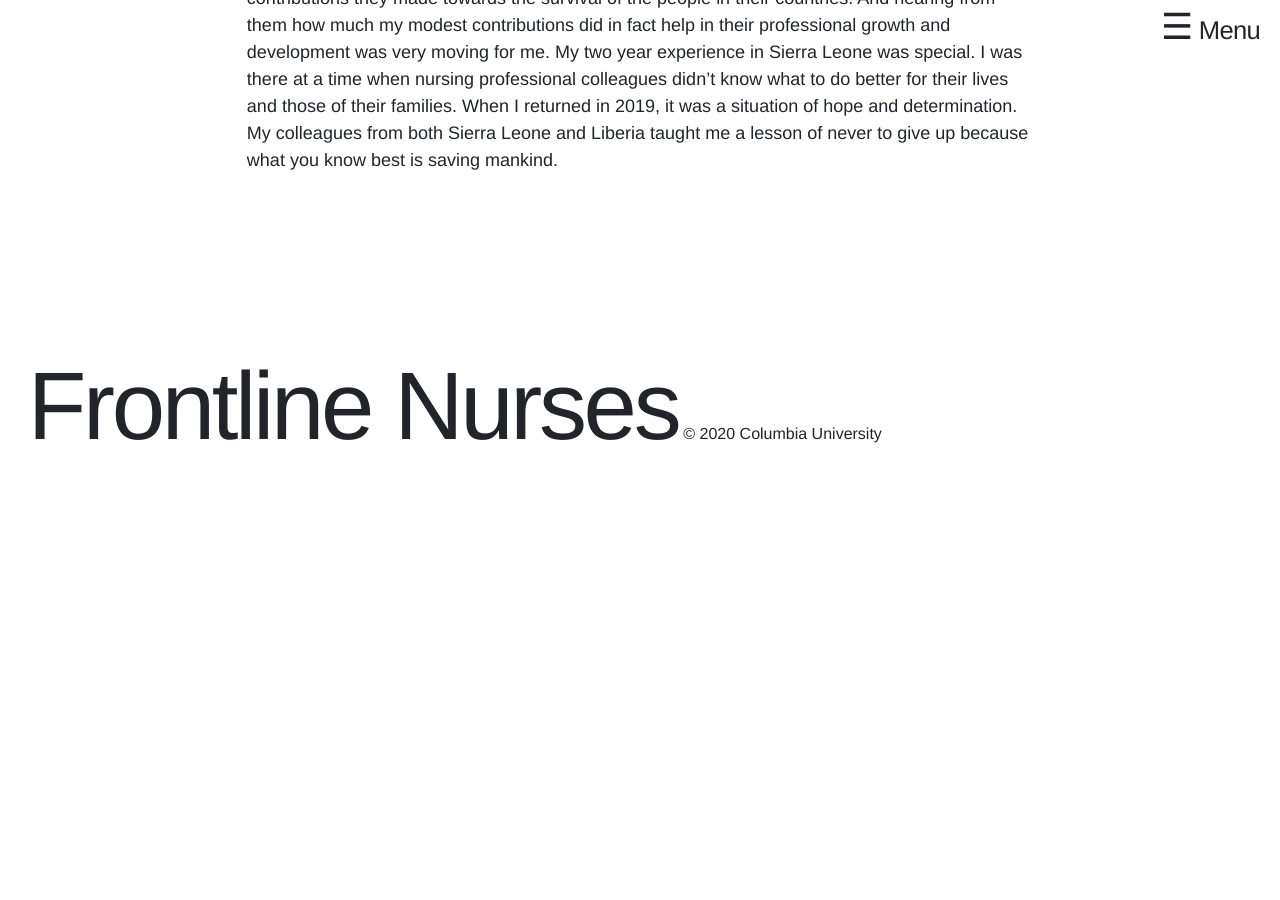
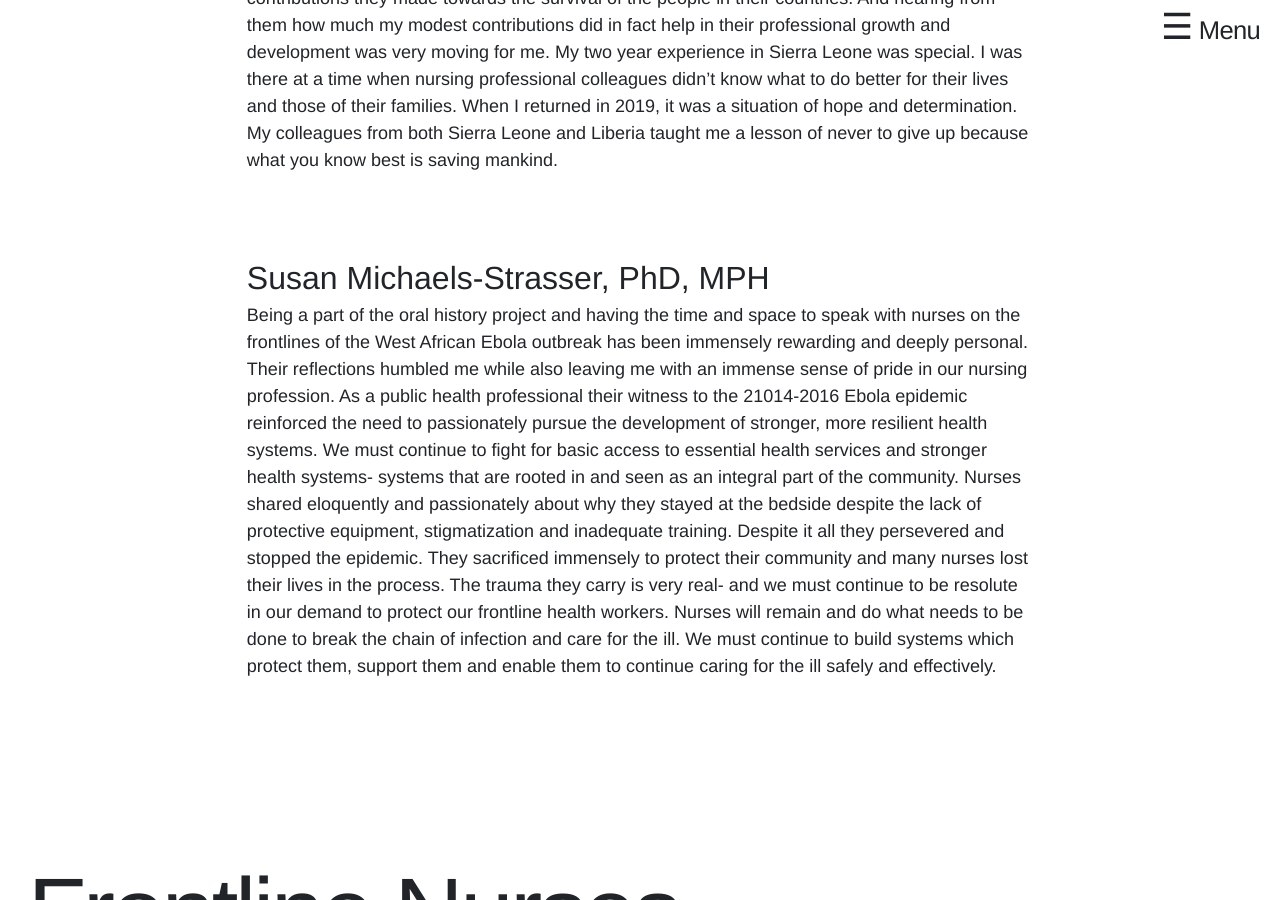
Before and after one commit to elotroalex/frontlines, a Jekyll site: the page built from pages/reflections.md, in a window 1280 px wide and 900 px high, scrolled down 2094 px. Built offline with Jekyll 4.4.1, drawn with Linux system fonts in a browser that asks for light colours; some web fonts are replaced; before the commit the page ends 2572 px from its top, so only the background shows below that; some of the changed text lies outside the part shown.

Commit message:
Update reflections.md
Added Susan's reflection. Also updated correct titles (PhD, MPH, etc.) for each person

```diff
--- a/pages/reflections.md
+++ b/pages/reflections.md
@@ -4,11 +4,11 @@ title: Reflections
 permalink: /reflections/
 ---
 
-## Jennifer Dohrn
+## Jennifer Dohrn, DNP, CNM, FAAN
 
 When I learned about the growing outbreaks of Ebola in Liberia, Sierra Leone and Guinea in 2014-2016, I immediately wanted to know about the nurses and midwives. Were they safe? Did they have personal protective equipment?  How could I help?  Having traveled this journey with nurses and midwives in South Africa in the early 2000s as they rallied and immersed themselves in caring for their communities ravaged by HIV, I wanted to connect and be with them in solidarity.  I organized my teaching with a timeline of what was happening week by week on the frontlines to keep students engaged and learn about pandemic response. Five years later I traveled to Sierra Leone and Liberia so that I could hear their stories, look nurses and midwives in their eyes and say, ‘You and your work mattered!’  I listened as they told me about their heartbreaks and victories, and their relentless determination to keep caring for their colleagues and their communities.  We cried together and acknowledged each other.  Now their stories will be heard around the world, and their wisdom and leadership are guiding us on how we respond to this COVID-19 pandemic.  I say their names and carry them in my heart as I fight for a just and equitable world.
 
-## Victoria Rosner
+## Victoria Rosner, PhD
 
 When this project was first conceived, I was dubious that I could have a meaningful role.  What could an English professor like me possibly contribute to understanding pandemic response?  What I came to learn is that the nurses we worked with were dealing with a communications problem – which is the kind of problem I could get my head around. The nurses were doing a phenomenal job – driving innovation with scant resources, showing immense bravery in the face of great danger, and going far beyond the scope of their duties to steer communities to safer practices.  Yet they were receiving little recognition, and their knowledge was missing the broader audience it deserved.  I am not a nurse or a policymaker, but I thought maybe I could help bridge the communications gap, help to shape and share the nurses’ stories.
 
@@ -21,3 +21,7 @@ Giving back to my profession is what compelled me to participate in the work “
 ## Margaret Phiri
 
 In 2013, I was in Liberia working with the nursing and midwifery professions to strengthen their regulatory systems.  From 2015 – 2017,  I was working in Sierra Leone as an Advisor for the World Health Organization’s Maternal Newborn Health program to support the recovery process from the toll the Ebola epidemic took on the country, its people and the health care system.  Returning to Liberia and Sierra Leone in 2019 to participate in gathering oral histories of the nurses and midwives who provided care under such challenging times was for me many things.  It was indeed a lifetime opportunity to document their shared lived experiences which will be part of their history and contribute to their national and global recognition. It gave me an opportunity to reflect together with colleagues whom we shared a painful past and rejoice together the unforgettable contributions they made towards the survival of the people in their countries.  And hearing from them how much my modest contributions did in fact help in their professional growth and development was very moving for me. My two year experience in Sierra Leone was special. I was there at a time when nursing professional colleagues didn’t know what to do better for their lives and those of their families. When I returned in 2019, it was a situation of hope and determination. My colleagues from both Sierra Leone and Liberia taught me a lesson of never to give up because what you know best is saving mankind.
+
+## Susan Michaels-Strasser, PhD, MPH
+
+Being a part of the oral history project and having the time and space to speak with nurses on the frontlines of the West African Ebola outbreak has been immensely rewarding and deeply personal.  Their reflections humbled me while also leaving me with an  immense sense of pride in our nursing profession.  As a public health professional their witness to the 21014-2016 Ebola epidemic  reinforced the need to passionately pursue the development of stronger, more resilient health systems.  We must continue to fight for basic access to essential health services and stronger health systems- systems that are rooted in and seen as an integral part of the community.  Nurses shared eloquently and passionately about why they stayed at the bedside despite the lack of protective equipment, stigmatization and inadequate training.  Despite it all they persevered and stopped the epidemic.  They sacrificed immensely to protect their community and many nurses lost their lives in the process.  The trauma they carry is very real- and we must continue to be resolute in our demand to protect our frontline health workers.  Nurses will remain and do what needs to be done to break the chain of infection and care for the ill.  We must continue to build systems which protect them, support them and enable them to continue caring for the ill safely and effectively.
```
